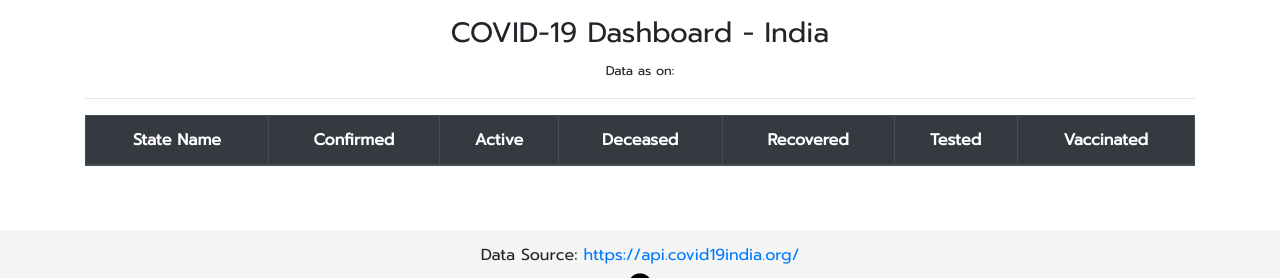
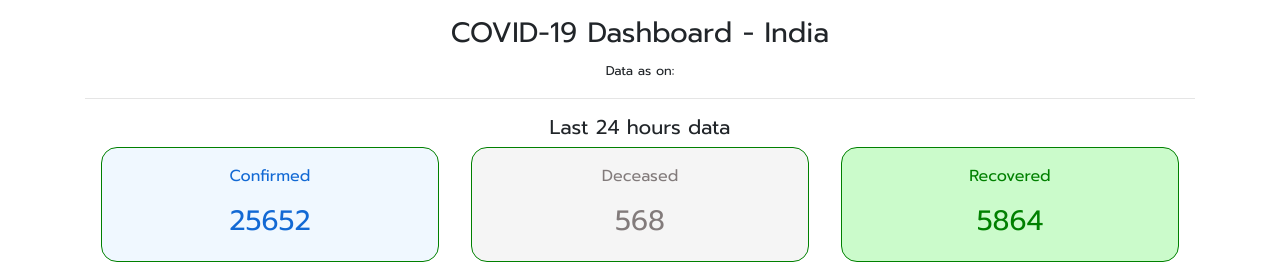
Before and after one commit to Ram-95/covid-19_india_data, a Flask app: page / in a window 1280 px wide. Shown: the top 278 px of the page. Run offline with Flask 2, Linux system fonts and the light colour scheme; lists and menus that the app fills with data are empty; some libraries are stand-ins or nearby versions; some web fonts are replaced.

Commit message:
Add Last 24 hours data

```diff
--- a/static/script.js
+++ b/static/script.js
@@ -177,7 +177,12 @@ $(document).ready(function () {
 
             var row = '<tr style="background-color: lightyellow; font-weight: 700;"><td><a class="sticky-col first-col">' + state_code['TT'] + ' (' + 'TT' + ')</a>' + '</td><td>' + data['TT']['total']['confirmed'].toLocaleString('en-IN') + '<small class="confirmed">(+' + today_confirmed + ')</small></td><td>' + today_active.toLocaleString('en-IN') + '</td>' + '<td>' + data['TT']['total']['deceased'].toLocaleString('en-IN') + '<small class="deceased">(+' + today_deceased + ')</small>' + '</td><td>' + data['TT']['total']['recovered'].toLocaleString('en-IN') + '<small class="recovered">(+' + today_recovered + ')</small>' + '</td><td>' + data['TT']['total']['tested'].toLocaleString('en-IN') + ' <small class="tested">(+' + today_tested + ')</small></td><td>' + data['TT']['total']['vaccinated'].toLocaleString('en-IN') + '<small style="color: blue;">(+' + today_vaccinated + ')</small>' + '</td></tr>';
             $('.main_table').append(row);
-            console.log(data['TT']);
+            //console.log(data['TT']);
+            /* Adding the Last 24 hours data */
+            var prev_day = data['TT']['delta'];
+            $('.confirmed_24 > h3').text(prev_day['confirmed'].toLocaleString('en-IN'));
+            $('.deceased_24 > h3').text(prev_day['deceased'].toLocaleString('en-IN'));
+            $('.recovered_24 > h3').text(prev_day['recovered'].toLocaleString('en-IN'));
             // Sort the data based on confirmed cases and plot the bar-graph
             sort_and_store(state_data, state_names, total_confirmed, total_active, total_recovered);
         });
--- a/static/styles.css
+++ b/static/styles.css
@@ -83,3 +83,50 @@ footer>* {
     color: gray;
     font-size: 1.6rem;
 }
+
+.container_data {
+    display: flex;
+    flex-direction: row;
+    flex-basis: auto;
+    align-items: center;
+    max-width: 100%;
+    flex-grow: inherit;
+    justify-content: space-between;
+    margin-bottom: 1rem;
+}
+
+.container_data div {
+    /*border: 1px solid #ccc;*/
+    margin: 0 1rem;
+    padding: 1rem;
+    border: 1px solid green;
+    border-radius: 1rem;
+    width: 100%;
+    text-align: center;
+}
+
+.confirmed_24 {
+    background-color: aliceblue;
+    color: #1269d4;
+}
+
+.deceased_24 {
+    background-color: whitesmoke;
+    color: #827b7b;
+}
+
+.recovered_24 {
+    background-color: #cbfbcb;
+    color: green;
+}
+
+@media only screen and (max-width: 600px) {
+    .container_data {
+        display: flex;
+        flex-direction: column;
+    }
+    .container_data div {
+        margin-bottom: 1rem;
+        text-align: center;
+    }
+}
--- a/templates/index.html
+++ b/templates/index.html
@@ -11,6 +11,21 @@ COVID-19 India
     <h3 class="main_heading">COVID-19 Dashboard - India</h3>
     <small>Data as on: <span class="updated_date"></span></small>
     <hr>
+    <h5 class="m-2 ">Last 24 hours data</h5>
+    <div class="container_data">
+        <div class="confirmed_24">
+            <p>Confirmed</p>
+            <h3>25652</h3>
+        </div>
+        <div class="deceased_24">
+            <p>Deceased</p>
+            <h3>568</h3>
+        </div>
+        <div class="recovered_24">
+            <p>Recovered</p>
+            <h3>5864</h3>
+        </div>
+    </div>
     <!--Plotly graph-->
     <div id="totalDiv"></div>
     <div id="dailyDiv"></div>
```
